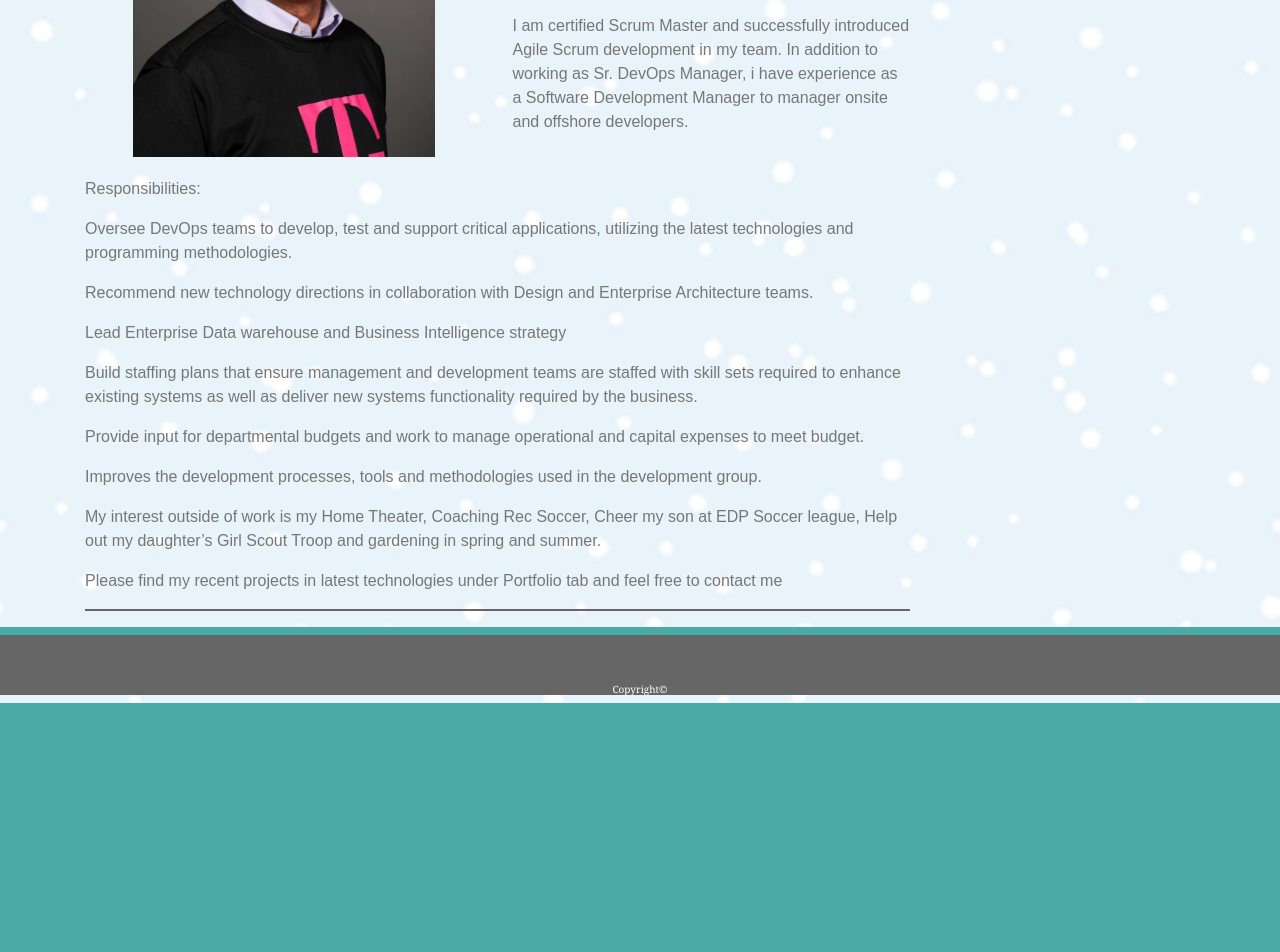
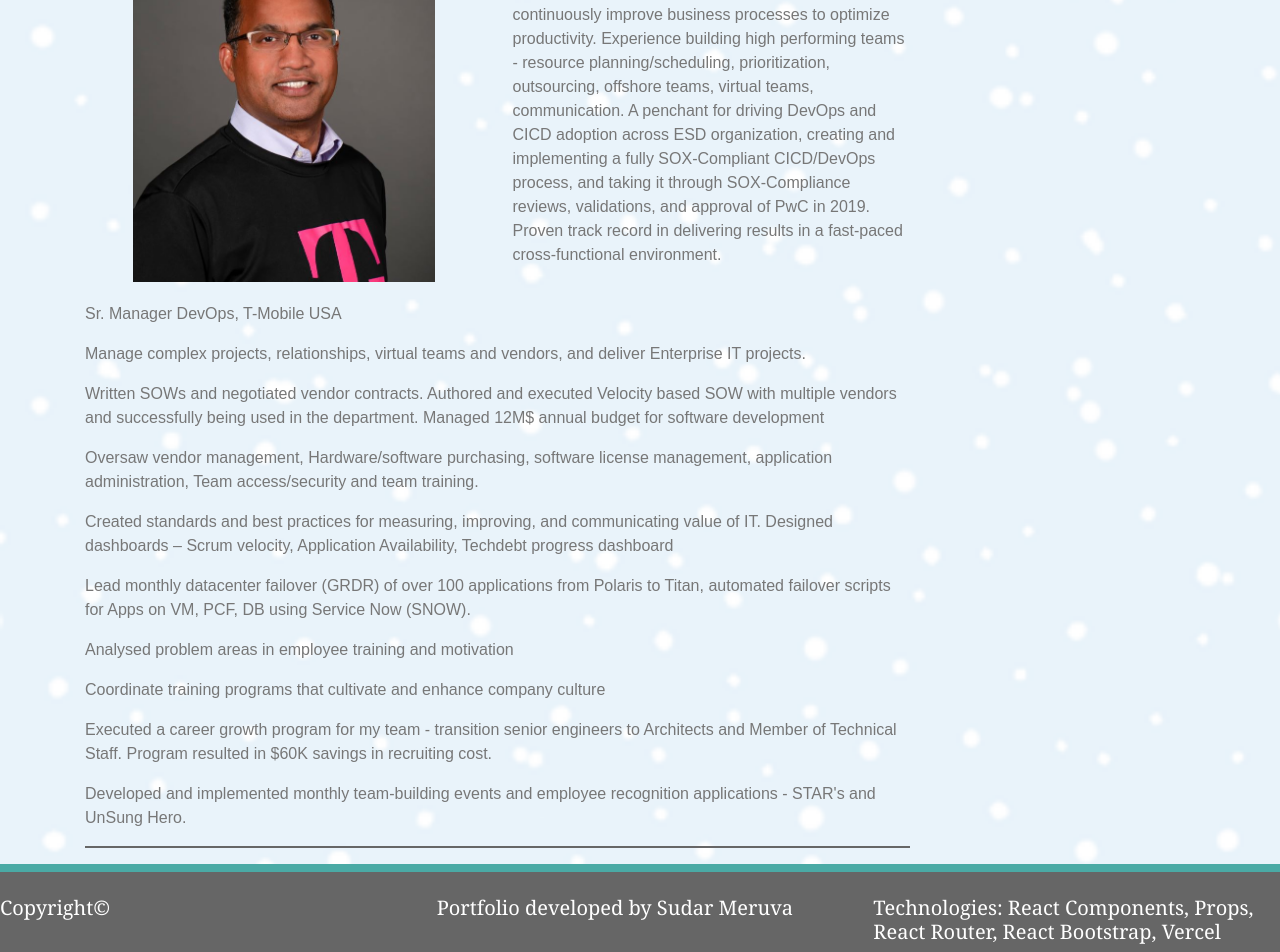
Before and after one commit to smeruva1/react-portfolio, a React (Create React App) app: page / in a window 1280 px wide. Shown: the part 346-1298 px from the top of the page. Before the commit the page ends 1049 px from the top, so only its background shows below. Built offline with nearby package versions, Linux system fonts and the light colour scheme.

Commit message:
updated content to match Resume and LinkedIn

```diff
--- a/public/assets/css/style.css
+++ b/public/assets/css/style.css
@@ -139,7 +139,7 @@ p{
   font-family:'Arial', 'Helvetica Neue', Helvetica, sans-serif;
 }
 
-footer {
+footer, header {
   /* flex-shrink: 0; */
   background-color:#666666;
   color:white;
@@ -328,3 +328,7 @@ hr {
   .foot{
     margin-top: auto;
   }
+
+  .noBottomMargin {
+    margin-bottom: 0px;
+  }
--- a/src/components/Footer/index.js
+++ b/src/components/Footer/index.js
@@ -1,15 +1,27 @@
 import React from "react";
+import { Row, Col } from "react-bootstrap";
 
 
 function Footer() {
   return (
-    <footer className="foot" Style={{marginTop: "auto"}}>
+    <footer className="foot" Style={{ marginTop: "auto" }}>
       <div className="footer_teal">
         <br />
       </div>
       <div className="footer_grey">
-        <br />
-        <h6> Copyright&copy;</h6>
+        {/* <br /> */}
+        <Row>
+          <Col>
+            <h5> Copyright&copy;</h5>
+          </Col>
+          <Col>
+            <h5>Portfolio developed by Sudar Meruva</h5>
+          </Col>
+          <Col>
+            <h5>Technologies: React Components, Props, React Router, React Bootstrap, Vercel </h5>
+          </Col>
+
+        </Row>
       </div>
     </footer>
   );
--- a/src/components/NavTabs.js
+++ b/src/components/NavTabs.js
@@ -1,6 +1,6 @@
 import React, { Component } from 'react';
 import { Link, useLocation } from "react-router-dom";
-import { Navbar, Nav, NavItem, NavDropdown, MenuItem } from 'react-bootstrap';
+import { Navbar, Nav, NavItem, NavDropdown, MenuItem, Row } from 'react-bootstrap';
 
 function NavTabs() {
     // We'll go into the Hooks API later, for now, we are just using some code
@@ -11,6 +11,16 @@ function NavTabs() {
     return (
 
         <>
+            {/* <header className="header" Style={{ marginTop: "auto" }}> */}
+
+
+                <div  className="text-white bg-dark text-center">
+                    <h4>Sudar Meruva</h4>
+                    <h5>DEVOPS | AGILE | CICD | Digital Transformation | Customer Experience</h5>
+                    <h5>(732) 259-6656 | <a href="mailto:smeruva@gmail.com">smeruva@gmail.com</a> | Bridgewater, NJ 08807</h5>
+                    <h5 className="noBottomMargin"><a href="https://bit.ly/2XLl7v4">LinkedIn</a> | <a href="https://bit.ly/2XIh2Ys">Resume</a>  | <a href="https://bit.ly/3dRNuO0">Github</a></h5>
+                    </div>
+            {/* </header> */}
 
                 <Navbar collapseOnSelect expand="lg" bg="dark" variant="dark">
                     <Navbar.Toggle aria-controls="responsive-navbar-nav" />
@@ -23,10 +33,10 @@ function NavTabs() {
                             <Link to="/technologies" className={location.pathname === "/technologies" ? "nav-link active" : "nav-link"}>Technologies
                         </Link>
                         </Nav>
-                    <Nav>
+                        {/* <Nav>
                             <Link to="/" className={location.pathname === "/" ? "nav-link active" : "nav-link"}>Sudar Meruva
                     </Link>
-                    </Nav>
+                        </Nav> */}
                     </Navbar.Collapse>
                 </Navbar>
         </>
--- a/src/components/pages/Home.js
+++ b/src/components/pages/Home.js
@@ -24,36 +24,34 @@ function Home() {
                             <img src="assets\images\Suddu_Profile_Pic_TMO.JPG" alt="Sudar Meruva" height="375" />
                         </div>
                         <div className="col-md-6">
-                            <p>Senior Leader in IT with a progressive career in developing large-scale, enterprise business applications and delivering IT solutions. Ability to lead organizations to maximize business ROI from Application development, Business Intelligence/Data Warehousing deployments through aligning design, implementation, and maintenance with best practices. Skilled in managing large teams across onsite, off-shore, and third-party vendor resources.
-
-                            </p>
-                            <p>I am certified Scrum Master and successfully introduced Agile Scrum development in my
-                            team.
-                            In
-                            addition to
-                            working as Sr. DevOps Manager, i have experience as a Software Development
-                            Manager to manager onsite and offshore developers.
+                            <p>DevOps Sr. Manager with extensive experience in Enterprise Tools Development and Operations.
+                            Lead development and management of over 50 Enterprise applications and tools that enable the workforce to continuously improve business processes to optimize productivity. Experience building high performing teams - resource planning/scheduling, prioritization, outsourcing, offshore teams, virtual teams, communication.
+                            A penchant for driving DevOps and CICD adoption across ESD organization, creating and implementing a fully SOX-Compliant CICD/DevOps process, and taking it through SOX-Compliance reviews, validations, and approval of PwC in 2019. Proven track record in delivering results in a fast-paced cross-functional environment.
                             </p>
                         </div>
                     </div>
 
                     <div className="row">
                         <div className="col-md-12">
-                            <p>Responsibilities:
-</p><p> Oversee DevOps teams to develop, test and support critical applications, utilizing the latest technologies and programming methodologies.
-</p><p> Recommend new technology directions in collaboration with Design and Enterprise Architecture teams.
-</p><p> Lead Enterprise Data warehouse and Business Intelligence strategy
-</p><p> Build staffing plans that ensure management and development teams are staffed with skill sets required to enhance existing systems as well as deliver new systems functionality required by the business.
-</p><p> Provide input for departmental budgets and work to manage operational and capital expenses to meet budget.
-</p><p> Improves the development processes, tools and methodologies used in the development group.
-</p>
-                            <p> My interest outside of work is my Home Theater, Coaching Rec Soccer, Cheer my son at EDP
-                            Soccer
-                            league, Help
-                            out my daughter’s Girl Scout Troop and gardening in spring and summer.
-                            </p>
-                            <p>Please find my recent projects in latest technologies under Portfolio tab and feel free to contact me
-                            </p>
+                            <p>Sr. Manager DevOps, T-Mobile USA</p>
+                            <p>
+                                Manage complex projects, relationships, virtual teams and vendors, and deliver Enterprise IT projects.</p>
+                            <p>
+                                Written SOWs and negotiated vendor contracts. Authored and executed Velocity based SOW with multiple vendors and successfully being used in the department. Managed 12M$ annual budget for software development</p>
+                            <p>
+                                Oversaw vendor management, Hardware/software purchasing, software license management, application administration, Team access/security and team training.</p>
+                            <p>
+                                Created standards and best practices for measuring, improving, and communicating value of IT. Designed dashboards – Scrum velocity, Application Availability, Techdebt progress dashboard</p>
+                            <p>
+                                Lead monthly datacenter failover (GRDR) of over 100 applications from Polaris to Titan, automated failover scripts for Apps on VM, PCF, DB using Service Now (SNOW).</p>
+                            <p>
+                                Analysed problem areas in employee training and motivation</p>
+                            <p>
+                                Coordinate training programs that cultivate and enhance company culture</p>
+                            <p>
+                                Executed a career growth program for my team - transition senior engineers to Architects and Member of Technical Staff. Program resulted in $60K savings in recruiting cost.</p>
+                            <p>
+                                Developed and implemented monthly team-building events and employee recognition applications - STAR's and UnSung Hero.</p>
                             <hr className="line_className" />
                         </div>
                     </div>
--- a/src/projects.json
+++ b/src/projects.json
@@ -3,8 +3,8 @@
     "id": 1,
     "project": "moviePal - enrich your movie list wisely",
     "image": "assets\\images\\moviePal.PNG",
-    "description": "an App to help ease our daily stress of picking a perfect Movie. Allows you to search for Movies, maintain a single watchlist, rate Movies, show real time availability at streaming services and most importantly rating by your family and friends.",
-    "technologies": "react hooks, react-bootstrap, Node.js, Express, Mongo, jsonwebtoken",
+    "description": "An App to help ease our daily stress of picking a perfect Movie. Allows you to search for Movies, maintain a single watchlist, rate Movies, show real time availability at streaming services and most importantly rating by your family and friends.",
+    "technologies": "React hooks, React-bootstrap, Node.js, Express, Mongo, jsonwebtoken",
     "applicationURL": "https://moviepal-mern.herokuapp.com/",
     "githubURL": "https://github.com/smeruva1/mern-moviepal"
   },
@@ -12,7 +12,7 @@
     "id": 2,
     "project": "The Contagion Boutique",
     "image": "assets\\images\\thecontagionboutique.PNG",
-    "description": "one stop e-store for all your Corona fasion needs",
+    "description": "One stop e-store for all your Corona fasion needs",
     "technologies": "Node, express server, Seqelize & MySQL, 3 Models - User, Order, Products, 16 API's/Routes, Heroku, MVC Architecture, express handlebars, bcrypt, eslint, prettier",
     "applicationURL": "https://the-contagion-boutique.herokuapp.com/",
     "githubURL": "https://github.com/smeruva1/The-Contagion-Boutique"
@@ -21,8 +21,8 @@
     "id": 3,
     "project": "TravelNut",
     "image": "assets\\images\\travelnut.PNG",
-    "description": "Helps tourists explore new places who are not sure where to go.",
-    "technologies": "Jquery, Bulma CSS Framework, Moment, Fontawesome Leaflet & Mapbox API for Map Accuweather API TicketMaster API for events",
+    "description": "Help tourists explore new places who are not sure where to go next.",
+    "technologies": "JQuery, Bulma CSS Framework, Moment, Fontawesome Leaflet & Mapbox API for Map Accuweather API TicketMaster API for events",
     "applicationURL": "https://smeruva1.github.io/TravelNut/",
     "githubURL": "https://github.com/smeruva1/TravelNut"
   },
```
Lines whose indentation alone changed are shown as unchanged.
